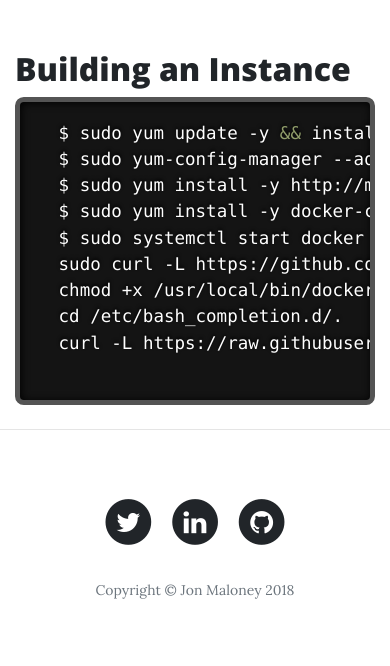
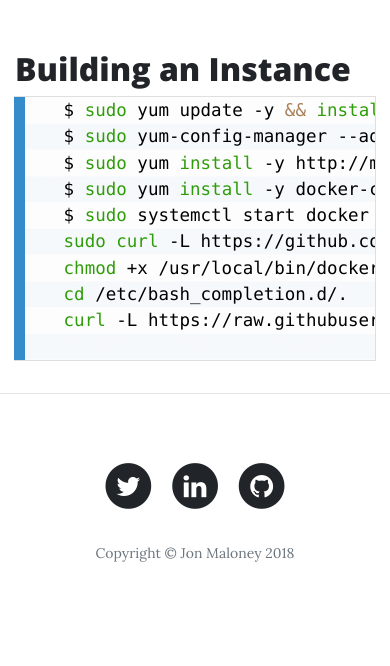
Before and after one commit to joncmaloney/blog, a Jekyll site: the page built from _posts/EC2/2018-08-10-Building_EC2_image.md, in a window 390 px wide. Shown: the part 524-1190 px from the top of the page. Built offline with Jekyll 4.4.1, drawn with Linux system fonts in a browser that asks for light colours; after the commit the page ends 1153 px from its top, so only the background shows below that.

Commit message:
Add language syntax highlighting js and css.

```diff
--- a/css/prism.css
+++ b/css/prism.css
@@ -1,17 +1,17 @@
 /* PrismJS 1.15.0
-https://prismjs.com/download.html#themes=prism-twilight&languages=markup+css+clike+javascript+c+csharp+bash+cpp+coffeescript+css-extras+git+go+java+json+markdown+liquid+nginx+sql+python+yaml */
+https://prismjs.com/download.html#themes=prism-coy&languages=markup+css+clike+javascript+c+csharp+bash+cpp+coffeescript+css-extras+git+go+java+json+markdown+liquid+nginx+sql+python+yaml */
 /**
- * prism.js Twilight theme
- * Based (more or less) on the Twilight theme originally of Textmate fame.
- * @author Remy Bach
+ * prism.js Coy theme for JavaScript, CoffeeScript, CSS and HTML
+ * Based on https://github.com/tshedor/workshop-wp-theme (Example: http://workshop.kansan.com/category/sessions/basics or http://workshop.timshedor.com/category/sessions/basics);
+ * @author Tim  Shedor
  */
+
 code[class*="language-"],
 pre[class*="language-"] {
-	color: white;
+	color: black;
 	background: none;
 	font-family: Consolas, Monaco, 'Andale Mono', 'Ubuntu Mono', monospace;
 	text-align: left;
-	text-shadow: 0 -.1em .2em black;
 	white-space: pre;
 	word-spacing: normal;
 	word-break: normal;
@@ -28,108 +28,146 @@
 	hyphens: none;
 }
 
-pre[class*="language-"],
-:not(pre) > code[class*="language-"] {
-	background: hsl(0, 0%, 8%); /* #141414 */
+/* Code blocks */
+pre[class*="language-"] {
+	position: relative;
+	margin: .5em 0;
+	overflow: visible;
+	padding: 0;
+}
+pre[class*="language-"]>code {
+	position: relative;
+	border-left: 10px solid #358ccb;
+	box-shadow: -1px 0px 0px 0px #358ccb, 0px 0px 0px 1px #dfdfdf;
+	background-color: #fdfdfd;
+	background-image: linear-gradient(transparent 50%, rgba(69, 142, 209, 0.04) 50%);
+	background-size: 3em 3em;
+	background-origin: content-box;
+	background-attachment: local;
 }
 
-/* Code blocks */
-pre[class*="language-"] {
-	border-radius: .5em;
-	border: .3em solid hsl(0, 0%, 33%); /* #282A2B */
-	box-shadow: 1px 1px .5em black inset;
-	margin: .5em 0;
+code[class*="language"] {
+	max-height: inherit;
+	height: inherit;
+	padding: 0 1em;
+	display: block;
 	overflow: auto;
-	padding: 1em;
 }
 
-pre[class*="language-"]::-moz-selection {
-	/* Firefox */
-	background: hsl(200, 4%, 16%); /* #282A2B */
-}
-
-pre[class*="language-"]::selection {
-	/* Safari */
-	background: hsl(200, 4%, 16%); /* #282A2B */
-}
-
-/* Text Selection colour */
-pre[class*="language-"]::-moz-selection, pre[class*="language-"] ::-moz-selection,
-code[class*="language-"]::-moz-selection, code[class*="language-"] ::-moz-selection {
-	text-shadow: none;
-	background: hsla(0, 0%, 93%, 0.15); /* #EDEDED */
-}
-
-pre[class*="language-"]::selection, pre[class*="language-"] ::selection,
-code[class*="language-"]::selection, code[class*="language-"] ::selection {
-	text-shadow: none;
-	background: hsla(0, 0%, 93%, 0.15); /* #EDEDED */
+/* Margin bottom to accomodate shadow */
+:not(pre) > code[class*="language-"],
+pre[class*="language-"] {
+	background-color: #fdfdfd;
+	-webkit-box-sizing: border-box;
+	-moz-box-sizing: border-box;
+	box-sizing: border-box;
+	margin-bottom: 1em;
 }
 
 /* Inline code */
 :not(pre) > code[class*="language-"] {
-	border-radius: .3em;
-	border: .13em solid hsl(0, 0%, 33%); /* #545454 */
-	box-shadow: 1px 1px .3em -.1em black inset;
-	padding: .15em .2em .05em;
+	position: relative;
+	padding: .2em;
+	border-radius: 0.3em;
+	color: #c92c2c;
+	border: 1px solid rgba(0, 0, 0, 0.1);
+	display: inline;
 	white-space: normal;
 }
 
+pre[class*="language-"]:before,
+pre[class*="language-"]:after {
+	content: '';
+	z-index: -2;
+	display: block;
+	position: absolute;
+	bottom: 0.75em;
+	left: 0.18em;
+	width: 40%;
+	height: 20%;
+	max-height: 13em;
+	box-shadow: 0px 13px 8px #979797;
+	-webkit-transform: rotate(-2deg);
+	-moz-transform: rotate(-2deg);
+	-ms-transform: rotate(-2deg);
+	-o-transform: rotate(-2deg);
+	transform: rotate(-2deg);
+}
+
+:not(pre) > code[class*="language-"]:after,
+pre[class*="language-"]:after {
+	right: 0.75em;
+	left: auto;
+	-webkit-transform: rotate(2deg);
+	-moz-transform: rotate(2deg);
+	-ms-transform: rotate(2deg);
+	-o-transform: rotate(2deg);
+	transform: rotate(2deg);
+}
+
 .token.comment,
+.token.block-comment,
 .token.prolog,
 .token.doctype,
 .token.cdata {
-	color: hsl(0, 0%, 47%); /* #777777 */
+	color: #7D8B99;
 }
 
 .token.punctuation {
-	opacity: .7;
+	color: #5F6364;
 }
 
-.namespace {
-	opacity: .7;
-}
-
+.token.property,
 .token.tag,
 .token.boolean,
 .token.number,
+.token.function-name,
+.token.constant,
+.token.symbol,
 .token.deleted {
-	color: hsl(14, 58%, 55%); /* #CF6A4C */
+	color: #c92c2c;
 }
 
-.token.keyword,
-.token.property,
 .token.selector,
-.token.constant,
-.token.symbol,
-.token.builtin {
-	color: hsl(53, 89%, 79%); /* #F9EE98 */
+.token.attr-name,
+.token.string,
+.token.char,
+.token.function,
+.token.builtin,
+.token.inserted {
+	color: #2f9c0a;
 }
 
-.token.attr-name,
-.token.attr-value,
-.token.string,
-.token.char,
 .token.operator,
 .token.entity,
 .token.url,
-.language-css .token.string,
-.style .token.string,
-.token.variable,
-.token.inserted {
-	color: hsl(76, 21%, 52%); /* #8F9D6A */
+.token.variable {
+	color: #a67f59;
+	background: rgba(255, 255, 255, 0.5);
 }
 
-.token.atrule {
-	color: hsl(218, 22%, 55%); /* #7587A6 */
+.token.atrule,
+.token.attr-value,
+.token.keyword,
+.token.class-name {
+	color: #1990b8;
 }
 
 .token.regex,
 .token.important {
-	color: hsl(42, 75%, 65%); /* #E9C062 */
+	color: #e90;
 }
 
-.token.important,
+.language-css .token.string,
+.style .token.string {
+	color: #a67f59;
+	background: rgba(255, 255, 255, 0.5);
+}
+
+.token.important {
+	font-weight: normal;
+}
+
 .token.bold {
 	font-weight: bold;
 }
@@ -141,60 +179,49 @@
 	cursor: help;
 }
 
-pre[data-line] {
-	padding: 1em 0 1em 3em;
-	position: relative;
+.namespace {
+	opacity: .7;
 }
 
-/* Markup */
-.language-markup .token.tag,
-.language-markup .token.attr-name,
-.language-markup .token.punctuation {
-	color: hsl(33, 33%, 52%); /* #AC885B */
+@media screen and (max-width: 767px) {
+	pre[class*="language-"]:before,
+	pre[class*="language-"]:after {
+		bottom: 14px;
+		box-shadow: none;
+	}
+
 }
 
-/* Make the tokens sit above the line highlight so the colours don't look faded. */
-.token {
-	position: relative;
-	z-index: 1;
+/* Plugin styles */
+.token.tab:not(:empty):before,
+.token.cr:before,
+.token.lf:before {
+	color: #e0d7d1;
 }
 
-.line-highlight {
-	background: hsla(0, 0%, 33%, 0.25); /* #545454 */
-	background: linear-gradient(to right, hsla(0, 0%, 33%, .1) 70%, hsla(0, 0%, 33%, 0)); /* #545454 */
-	border-bottom: 1px dashed hsl(0, 0%, 33%); /* #545454 */
-	border-top: 1px dashed hsl(0, 0%, 33%); /* #545454 */
-	left: 0;
-	line-height: inherit;
-	margin-top: 0.75em; /* Same as .prism’s padding-top */
-	padding: inherit 0;
-	pointer-events: none;
-	position: absolute;
-	right: 0;
-	white-space: pre;
-	z-index: 0;
+/* Plugin styles: Line Numbers */
+pre[class*="language-"].line-numbers.line-numbers {
+	padding-left: 0;
 }
 
-.line-highlight:before,
-.line-highlight[data-end]:after {
-	background-color: hsl(215, 15%, 59%); /* #8794A6 */
-	border-radius: 999px;
-	box-shadow: 0 1px white;
-	color: hsl(24, 20%, 95%); /* #F5F2F0 */
-	content: attr(data-start);
-	font: bold 65%/1.5 sans-serif;
-	left: .6em;
-	min-width: 1em;
-	padding: 0 .5em;
-	position: absolute;
-	text-align: center;
-	text-shadow: none;
-	top: .4em;
-	vertical-align: .3em;
+pre[class*="language-"].line-numbers.line-numbers code {
+	padding-left: 3.8em;
 }
 
-.line-highlight[data-end]:after {
-	bottom: .4em;
-	content: attr(data-end);
-	top: auto;
+pre[class*="language-"].line-numbers.line-numbers .line-numbers-rows {
+	left: 0;
 }
+
+/* Plugin styles: Line Highlight */
+pre[class*="language-"][data-line] {
+	padding-top: 0;
+	padding-bottom: 0;
+	padding-left: 0;
+}
+pre[data-line] code {
+	position: relative;
+	padding-left: 4em;
+}
+pre .line-highlight {
+	margin-top: 0;
+}
```
Also changed, not shown: js/prism.js.
